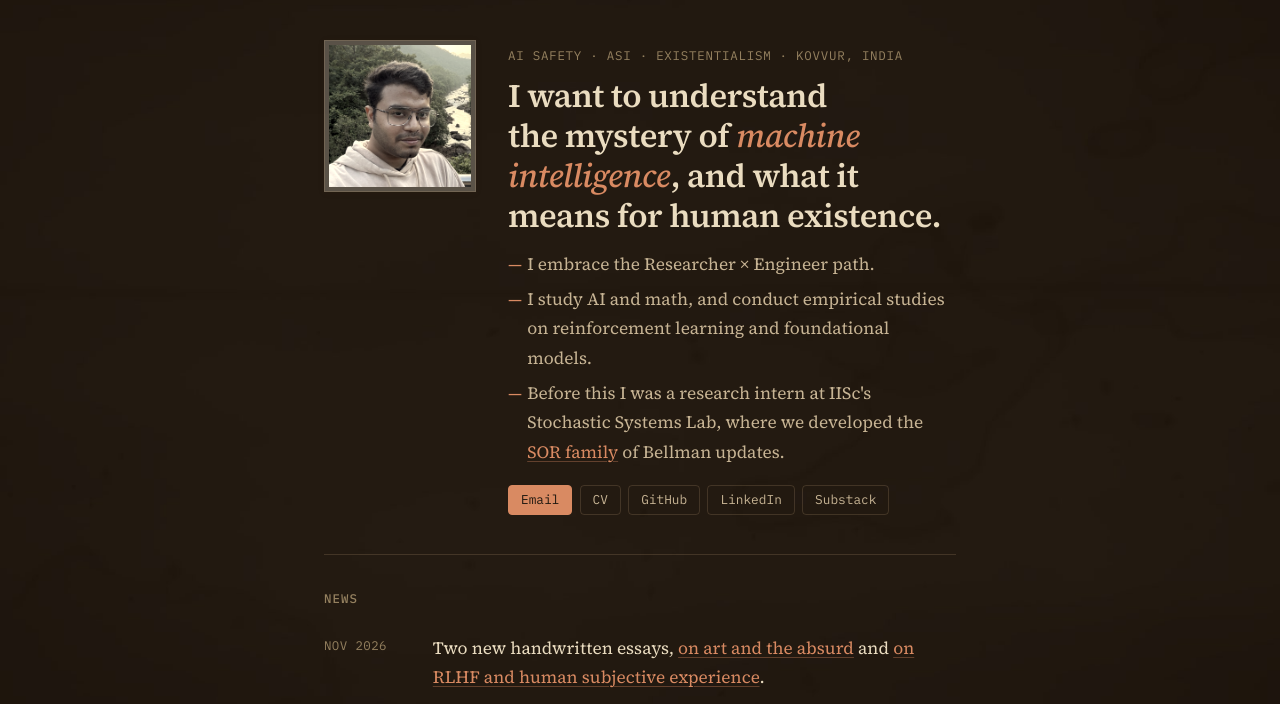
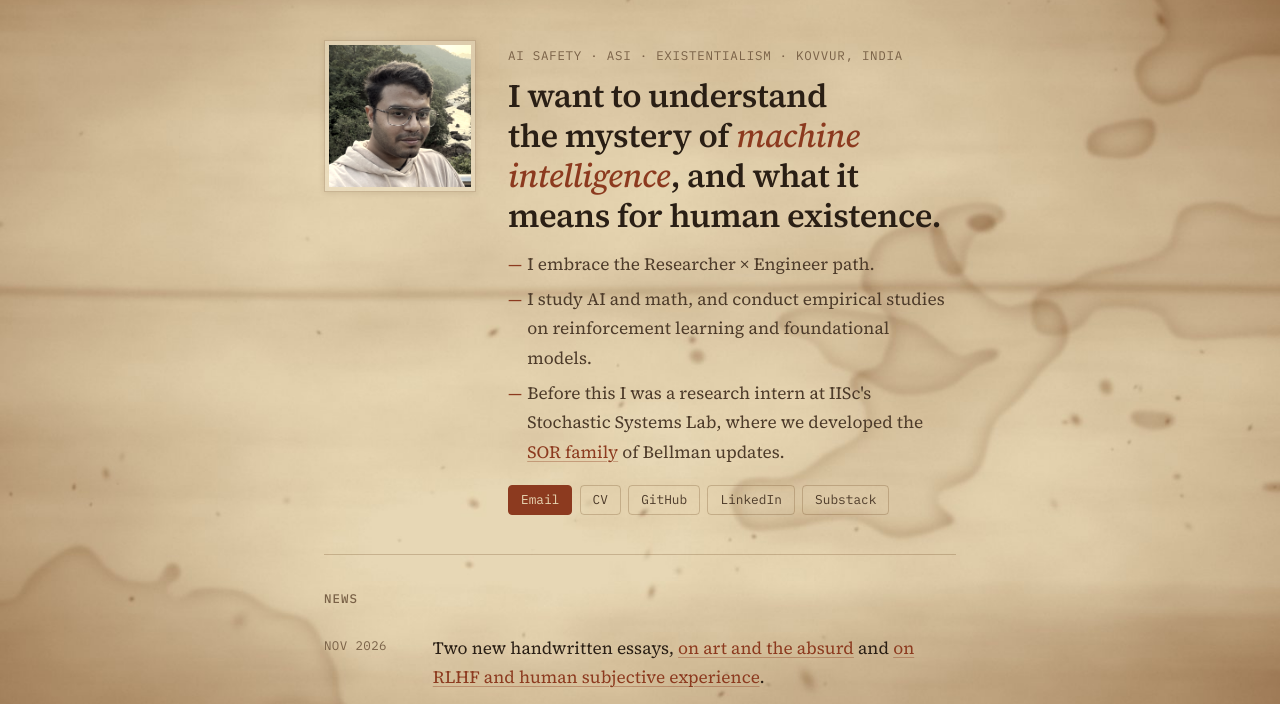
Before and after one commit to Peddinti-Sriram-Bharadwaj/peddinti-sriram-bharadwaj.github.io, an Eleventy site: page src/index.njk in a window 1280 px wide. Shown: the part 83-787 px from the top of the page. Built offline with nearby package versions, Linux system fonts and the dark colour scheme; Eleventy itself is replaced by a stand-in of ours; files that its build step writes are made by us from their sources.

Commit message:
Always show parchment, regardless of OS dark mode
Co-Authored-By: Claude Opus 5.5 <noreply@anthropic.com>

```diff
--- a/src/assets/style.css
+++ b/src/assets/style.css
@@ -16,22 +16,7 @@
   --serif: "Source Serif 4", "Source Serif Pro", Georgia, serif;
   --mono: "IBM Plex Mono", ui-monospace, Menlo, monospace;
   --measure: 42rem;
-  color-scheme: light;
-}
-@media (prefers-color-scheme: dark) {
-  :root {
-    /* the same paper by candlelight */
-    --paper: #1f1810;
-    --paper-2: rgba(232, 200, 150, .06);
-    --ink: #eadcc0;
-    --ink-2: #c7b494;
-    --ink-3: #94805f;
-    --rule: rgba(232, 200, 150, .16);
-    --accent: #d98a62;
-    --grid: rgba(232, 200, 150, .06);
-    --paper-img: url("paper-dark.jpg");
-    color-scheme: dark;
-  }
+  color-scheme: light;   /* always parchment, even when the OS is in dark mode */
 }
 
 /* ---------- base ---------- */
@@ -212,10 +197,6 @@ section { padding: 2.2rem 0 1.6rem; border-top: 1px solid var(--rule); }
 /* handwritten manuscripts: ink straight onto graph paper */
 .manuscript { max-width: 48rem; margin: .6rem auto 1.6rem; padding: 1.6rem 1rem; border-top: 1px solid var(--rule); border-bottom: 1px solid var(--rule); }
 .manuscript img { width: 100%; max-width: 44rem; margin: 0 auto; height: auto; filter: invert(1) hue-rotate(180deg) sepia(.45) contrast(1.08); mix-blend-mode: multiply; opacity: .86; }
-@media (prefers-color-scheme: dark) {
-  .manuscript img, .post .cover img { filter: sepia(.35); mix-blend-mode: screen; }
-}
-
 details.transcript { margin: 1.2rem 0 2rem; border: 1px solid var(--rule); border-radius: 6px; padding: 0 1.2rem; }
 details.transcript summary { cursor: pointer; padding: .9rem 0; font: .8rem/1 var(--mono); color: var(--ink-2); list-style: none; }
 details.transcript summary::-webkit-details-marker { display: none; }
```
Also changed, not shown: src/assets/paper-dark.jpg (deleted), 1 other file.
